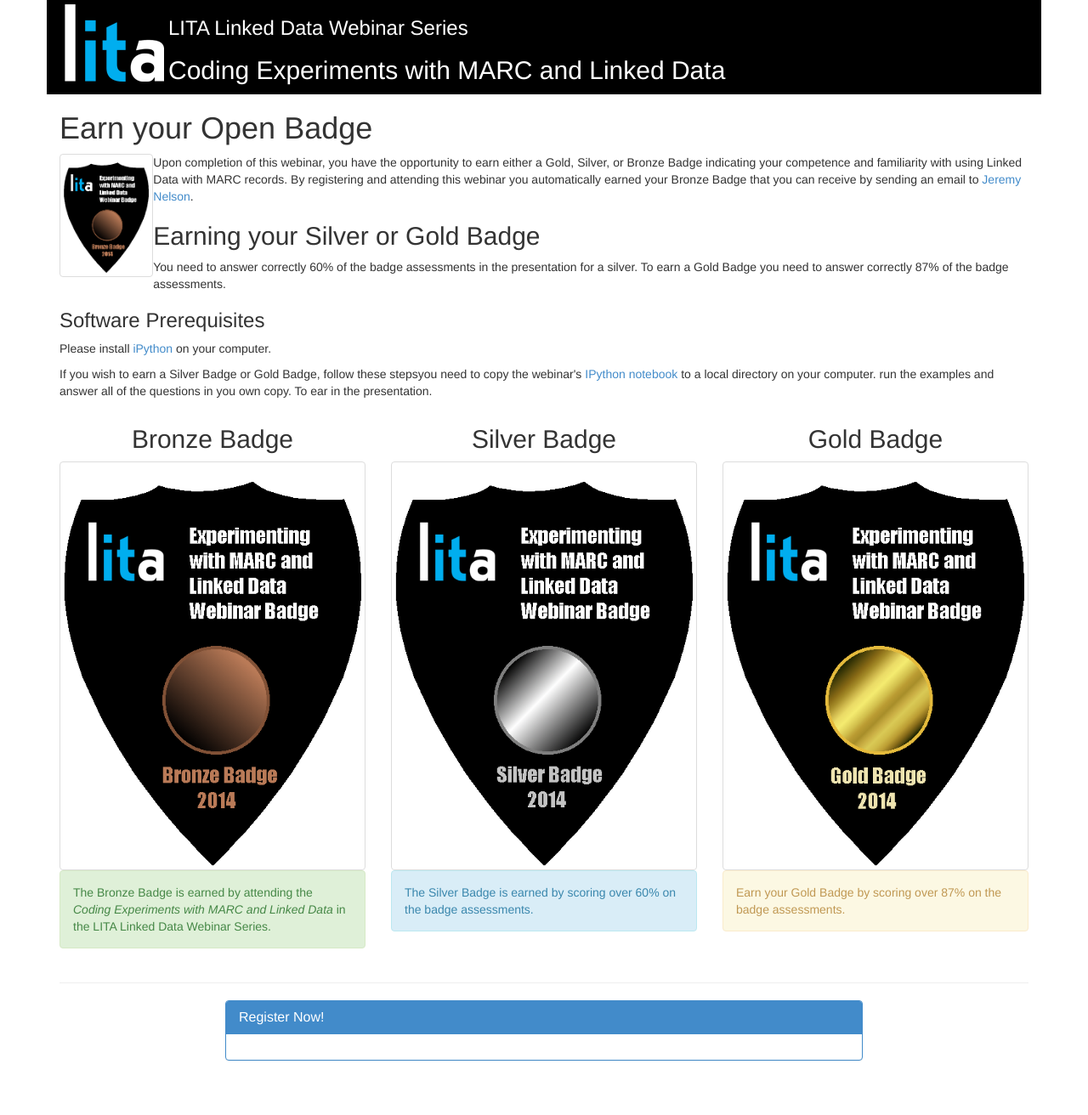
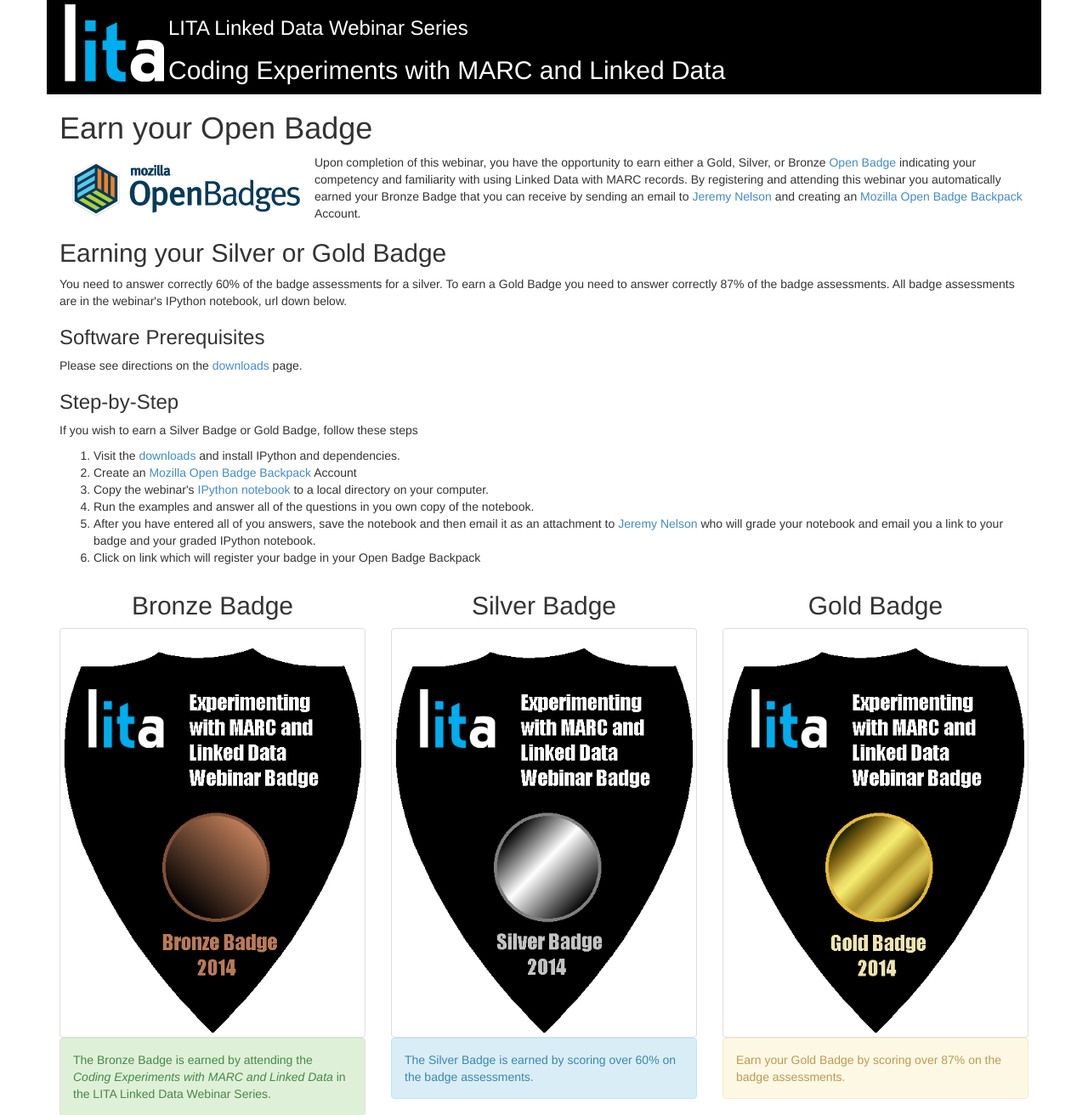
Before and after one commit to jermnelson/lita-library-linked-data, a Flask app: template templates/badge.html in a window 1280 px wide. Shown: the top 1312 px of the page at 85% size. Before the commit the page ends 1248 px from the top, so only its background shows below. Run offline with Flask 2, Linux system fonts and the light colour scheme; the template is opened without the code that fills it, so the values that code supplies are empty.

Commit message:
Updated with latest changes

```diff
--- a/server.py
+++ b/server.py
@@ -1,20 +1,45 @@
-__version_info__ = ('0', '0', '5')
+"""
+Module for LITA Linked Data Webinar
+
+Copyright (C) 2014 Jeremy Nelson
+
+This program is free software; you can redistribute it and/or
+modify it under the terms of the GNU General Public License
+as published by the Free Software Foundation; either version 2
+of the License, or (at your option) any later version.
+
+This program is distributed in the hope that it will be useful,
+but WITHOUT ANY WARRANTY; without even the implied warranty of
+MERCHANTABILITY or FITNESS FOR A PARTICULAR PURPOSE.  See the
+GNU General Public License for more details.
+
+You should have received a copy of the GNU General Public License
+along with this program; if not, write to the Free Software
+Foundation, Inc., 51 Franklin Street, Fifth Floor, Boston, MA  02110-1301, USA.
+"""
+__version_info__ = ('0', '1', '0')
 __version__ = '.'.join(__version_info__)
 __author__ = "Jeremy Nelson"
 __license__ = 'GPL v2'
-__copyright__ = '(c) 2013 by Jeremy Nelson'
+__copyright__ = '(c) 2013, 2014 by Jeremy Nelson'
 
+import datetime
 import json
 import os
+import sys
+import uuid
 from flask import Flask, g, jsonify, redirect, render_template
+from flask import abort, url_for
 
-URL_PREFIX = ''
+URL_PREFIX = '/lita-webinar-2014'
 
 app = Flask(__name__)
 
 RESOURCES = {'articles_books': [],
              'software': [],
              'websites': []}
+
+IDENTITY_SALT = 'lita-experiments-marc-linked-data'
 
 def load_resources(section, names):
     """
@@ -57,6 +82,106 @@
                 'schema-bib-extend-community-group',
                 'schema-org'])
 
+@app.route('{0}/coding-marc-linked-data-<metal>-badge.json'.format(URL_PREFIX))
+def badge_class(metal):
+    if not metal in ['bronze', 'silver', 'gold']:
+        abort(404)
+    return jsonify({
+        "name": "Coding Experiments with MARC and Linked Data {0} Badge".format(
+        metal.title()),
+        "description": """This {0} badge is for the LITA Linked Data Webinar Series -
+Coding Experiments with MARC and Linked Data by Jeremy Nelson on 14 January
+2014.""".format(metal),
+        "image": "http://intro2libys.info{0}".format(
+            url_for('static', filename="{0}-badge-template.png".format(metal))),
+        "criteria": "http://intro2libys.info{0}".format(
+            url_for('badge')),
+        "tags": ["LITA", "Libraries", "Linked Data", "MARC"],
+        "issuer": "http://intro2libsy.info{0}".format(
+            url_for('badge_issuer_org'))})
+
+@app.route('{0}/badge-issuer-organization.json'.format(URL_PREFIX))
+def badge_issuer_org():
+    return jsonify(
+        {"name": "intro2libsys.info LLC",
+         "url": "http://intro2libsys.info",
+         "email": "jermnelson@gmail.com",
+         "revocationList": "http://intro2libsys.info{0}".format(
+             url_for('badge_revoked'))})
+
+@app.route('{0}/revoked.json'.format(URL_PREFIX))
+def badge_revoked():
+    return jsonify({})
+
+@app.route("{0}/<uid>-coding-marc-linked-data-badge.json".format(URL_PREFIX))
+def badge_for_participant(uid):
+    participant_badge_location = os.path.join('badges', '{0}.json'.format(uid))
+    if os.path.exists(participant_badge_location):
+        participant_badge = json.load(open(badge_for_participant, 'rb'))
+        return jsonfiy(participant_badge)
+    else:
+        abort(404)
+
+@app.route("{0}/<uid>-coding-marc-linked-data-badge.png".format(URL_PREFIX))
+def badge_image_for_participant(uid):
+    participant_img_location = os.path.join('badges',
+                                            'img',
+                                            '{0}.png'.format(uid))
+    if os.path.exists(participant_img_location):
+        img = None
+        with open(participant_img_location, 'rb') as img_file:
+            img = img_file.read()
+        return Request(img, mimetype='image/png')
+    else:
+        abort(404)
+
+def bake_badge(**kwargs):
+    assert_url = kwargs.get('url')
+    try:
+        baking_service = urllib2.urlopen(
+            'http://beta.openbadges.org/baker?assertion={0}'.format(assert_url))
+        raw_image = baking_service.read()
+        return raw_image
+    except:
+        print("Exception occurred: {0}".format(sys.exc_info()[0]))
+        return None
+
+def issue_badge(**kwargs):
+    identity_hash = hashlib.sha256(kwargs.get("email"))
+    identity_hash.update(IDENTITY_SALT)
+    uid = str(uuid.uuid4()).split("-")[0]
+    badge_json = {
+        'badge': "http://intro2libys.info{0}".format(
+            url_for('badge_class', metal=kwargs.get('metal'))),
+        'issuedOn': kwargs.get('issuedOne', datetime.now().isoformat()),
+        'recipient': {
+            'type': kwargs.get("email"),
+            'hashed': True,
+            'salt': IDENTITY_SALT,
+            'identity': "sha256${0}".format(
+                identity_hash.hexdigest())},
+        'verify': {
+            'type': 'hosted',
+            'url': "http://intro2libsys.info{0}/"\
+            "{1}-coding-marc-linked-data-badge.json".format(
+                URL_PREFIX,
+                uid)},
+        'uid': uid
+        }
+    # Save badge to badges directory
+    json.dump(badge_json,
+              open(os.path.join('badges', '{0}.json'.format(uid)), 'wb'),
+              indent=2,
+              sort_keys=True)
+    raw_badge_img = bake_badge(url=url_for('badge_for_participant',
+                                           uid=uid))
+    if raw_badge_img:
+        with open(os.path.join('badges', 'img', '{0}.png'.format(uid)), 'wb') as img_file:
+            img_file.write(raw_badge_img)
+        print("Successfully added {0} and badge image".format(uid))
+    else:
+        print("ERROR unable to issue badge")
+
 @app.route('{0}/badge'.format(URL_PREFIX))
 def badge():
     return render_template('badge.html')
--- a/templates/badge.html
+++ b/templates/badge.html
@@ -1,33 +1,56 @@
 {% extends 'other.html' %}
+
+{% block more_css %}
+ .display-open-badge {
+   display: block;
+   float: left;
+   height: 80px;
+   width: 300px;
+   background-image: url({{ url_for('static', filename="img/open-badge-logo.png") }});
+   background-repeat: no-repeat;
+   background-position: 0px 0px;
+ }
+{% endblock %}
 
 {% block main %}
 <div class="container">
 <h1>Earn your Open Badge</h1>
-<p>
-<img class="img-thumbnail"
-     src="{{ url_for('static', filename="img/bronze-badge-template.png") }}"
-     style="height:145px;width:auto;float:left">
-
+<p >
+<a href="http://openbadges.org"><span class="display-open-badge"></span></a>
  Upon completion of this webinar, you have the opportunity to earn either
- a Gold, Silver, or Bronze Badge indicating your competence and familiarity
+ a Gold, Silver, or Bronze <a href="http://openbadges.org/">Open Badge</a> indicating your competency and familiarity
  with using Linked Data with MARC records. By registering and
  attending this webinar you automatically earned your Bronze Badge that you can
  receive by sending an email to
- <a href="mailto:jeremy.nelson@coloradocollege.edu">Jeremy Nelson</a>.
+ <a href="mailto:jeremy.nelson@coloradocollege.edu">Jeremy Nelson</a> and creating an
+ <a href="http://backpack.openbadges.org/backpack/login">Mozilla Open Badge Backpack</a> Account.
 </p>
 <h2>Earning your Silver or Gold Badge</h2>
 <p>
- You need to answer correctly 60% of the badge assessments in the presentation for a silver.
- To earn a Gold Badge you need to answer correctly 87% of the badge assessments.
+ You need to answer correctly 60% of the badge assessments for a silver.
+ To earn a Gold Badge you need to answer correctly 87% of the badge assessments. All badge assessments
+ are in the webinar's IPython notebook, url down below.
 </p>
 <h3>Software Prerequisites</h3>
 <p>
- Please install <a href="http://ipython.org/install.html">iPython</a> on your computer.
+ Please see directions on the <a href="{{ url_for('downloads') }}">downloads</a> page.
  </p>
-<p> If you wish to earn a Silver Badge or Gold Badge, follow these steps</.>you need to copy the webinar's
- <a href="https://github.com/jermnelson/lita-library-linked-data/blob/master/LITALinkedData.ipynb">IPython notebook</a>
- to a local directory on your computer.
- run the examples and answer all of the questions in you own copy. To ear in the presentation.
+<h3>Step-by-Step</h3>
+<p> If you wish to earn a Silver Badge or Gold Badge, follow these steps
+ <ol>
+  <li>Visit the <a href="{{ url_for('downloads') }}">downloads</a> and install IPython and dependencies.</li>
+  <li>Create an <a href="http://backpack.openbadges.org/backpack/login">Mozilla Open Badge Backpack</a> Account</li>
+  <li>Copy the webinar's
+   <a href="https://github.com/jermnelson/lita-library-linked-data/blob/master/LITALinkedData.ipynb">IPython notebook</a>
+   to a local directory on your computer.
+  </li>
+  <li>Run the examples and answer all of the questions in you own copy of the notebook.</li>
+  <li>After you have entered all of you answers, save the
+   notebook and then email it as an attachment to <a href="mailto:jeremy.nelson@coloradocollege.edu">Jeremy Nelson</a> who will grade your notebook
+   and email you a link to your badge and your graded IPython notebook.
+  </li>
+  <li>Click on link which will register your badge in your Open Badge Backpack</li>
+ </ol>
 </p>
 </div>
 <div class="container">
@@ -56,20 +79,5 @@
   </div>
  </div>
  <hr>
- {# START registration #}
- <div class="row">
-  <a name="register"></a>
-  <div class="col-md-8 col-md-offset-2">
-   <div class="panel panel-primary">
-    <div class="panel-heading">
-     <h3 class="panel-title">Register Now!</h3>
-    </div>
-    <div class="panel-body">
-
-
-    </div>
-  </div>
- {# END registration #}
- </div>
 </div>
 {% endblock %}
--- a/templates/other.html
+++ b/templates/other.html
@@ -5,8 +5,8 @@
     <!-- Bootstrap -->
    <link rel="stylesheet" href="{{ url_for('static', filename='css/bootstrap.min.css') }}">
    <style>
-
-
+   {% block more_css %}
+   {% endblock %}
    </style>
     <!-- HTML5 Shim and Respond.js IE8 support of HTML5 elements and media queries -->
     <!-- WARNING: Respond.js doesn't work if you view the page via file:// -->
--- a/templates/slide-01-welcome.html
+++ b/templates/slide-01-welcome.html
@@ -13,9 +13,9 @@
           <a href="http://www.coloradocollege.edu/library">Tutt Library, Colorado College</a></small>
   </p>
   <div class="btn-group">
-   <button onclick="window.location.href='/resources'" class="btn btn-default btn-lg">Resources</button>
-   <button onclick="window.location.href='/badge'" class="btn btn-default btn-lg">Open Badge</a>
-   <button onclick="window.location.href='/downloads'" class="btn btn-default btn-lg">Downloads</a>
+   <button onclick="window.location.href='{{ url_for('resources') }}'" class="btn btn-default btn-lg">Resources</button>
+   <button onclick="window.location.href='{{ url_for('badge') }}'" class="btn btn-default btn-lg">Open Badge</a>
+   <button onclick="window.location.href='{{ url_for('downloads') }}'" class="btn btn-default btn-lg">Downloads</a>
 
   </div>
 </section>
--- a/templates/slide-02-background.html
+++ b/templates/slide-02-background.html
@@ -88,3 +88,9 @@
     </ul>
   </section>
 </section>
+<section style="background-color: black">
+ <h2>Thank-you!</h2>
+ <p>Please e-mail <a href="mailto:jeremy.nelson@coloradocolleg.edu">Jeremy Nelson</a>
+    if you have any questions, comments, or any issues with the badges.
+ </p>
+</section>
```
Also changed, not shown: templates/downloads.html (+36 -19 lines), static/img/open-badge-logo.png (added), 2 other files.
